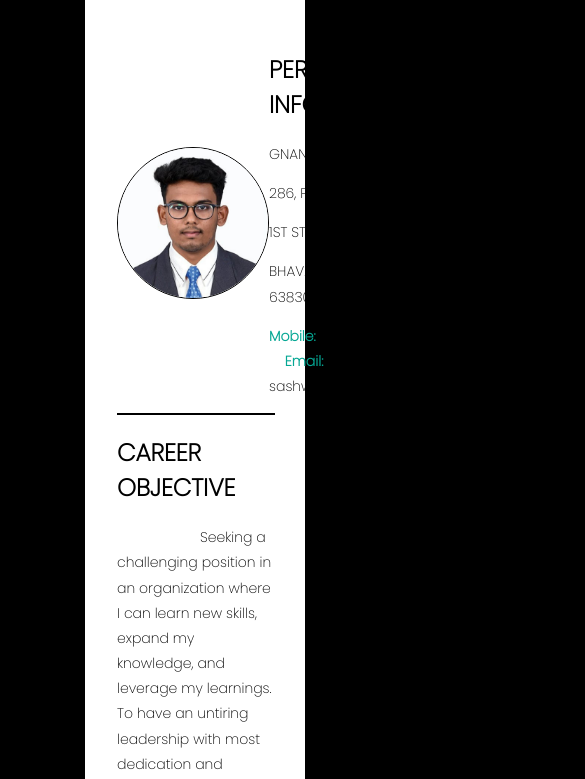
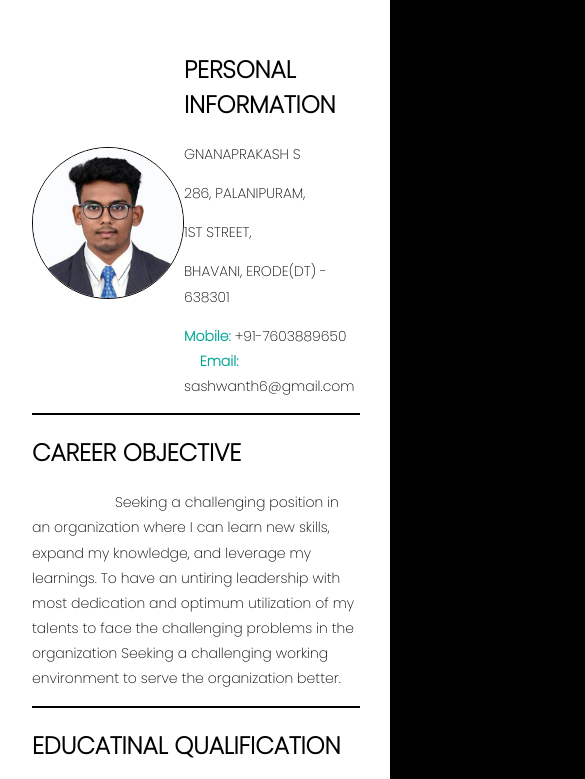
Before and after one commit to Gnanaprakash-S/resume, a plain HTML site: page index.html in a window 390 px wide. Shown: the top 779 px of the page, 585 px wide, since content can reach past the window. Drawn offline with Linux system fonts and the light colour scheme.

Commit message:
Update style.css

```diff
--- a/style.css
+++ b/style.css
@@ -128,3 +128,9 @@ li{
 .personal{
     margin-left: 27px;
 }
+@media (max-width: 480px) {
+    .mainContainer{
+        max-width: 100%;
+
+    }
+}
```
